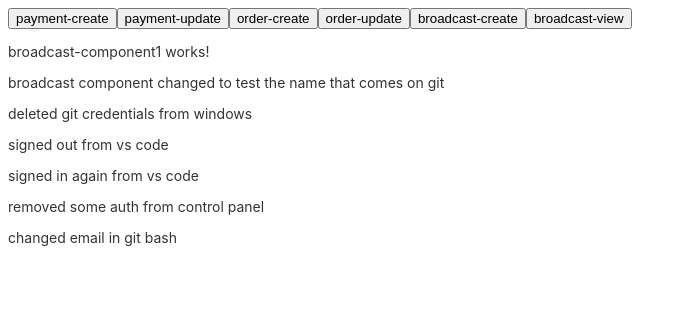
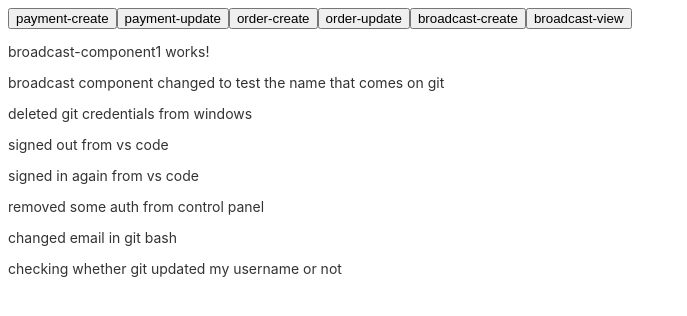
Before and after one commit to shreyavermaa/RoutingModules, an Angular app: page /broadcast in a window 1280 px wide. Both pictures are taken after a click on the button "broadcast-create". Shown: the top 316 px of the page, without its empty margins (0-687 px from the left). Built offline with nearby package versions, Linux system fonts and the light colour scheme.

Commit message:
checking whether git updated my username or not

```diff
--- a/src/app/broadcast/broadcast-management/broadcast-component1/broadcast-component1.component.html
+++ b/src/app/broadcast/broadcast-management/broadcast-component1/broadcast-component1.component.html
@@ -5,3 +5,4 @@
 <p>signed in again from vs code</p>
 <p>removed some auth from control panel</p>
 <p>changed email in git bash</p>
+<p>checking whether git updated my username or not</p>
```
